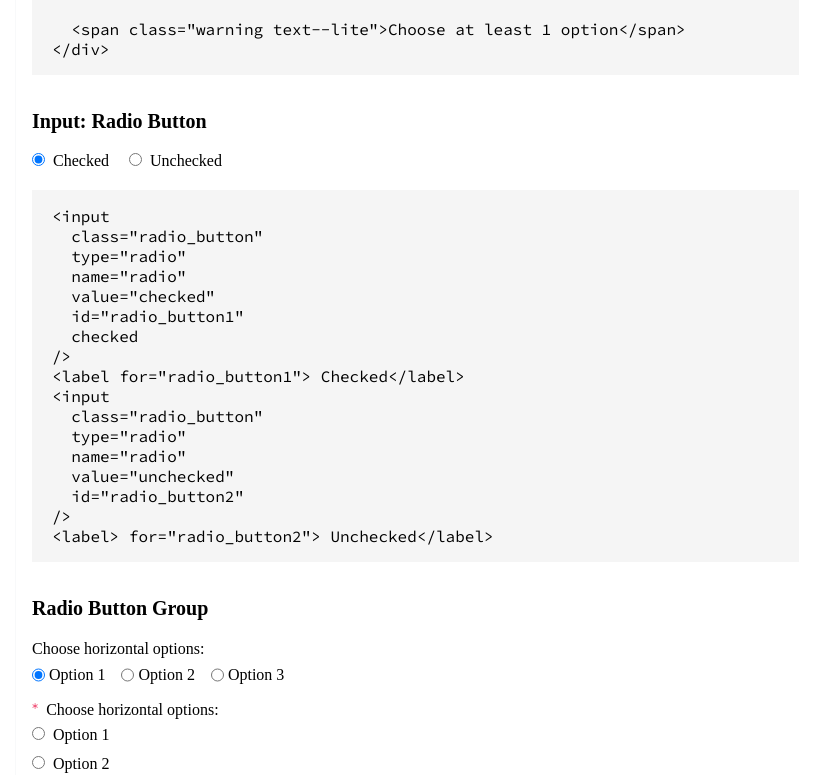
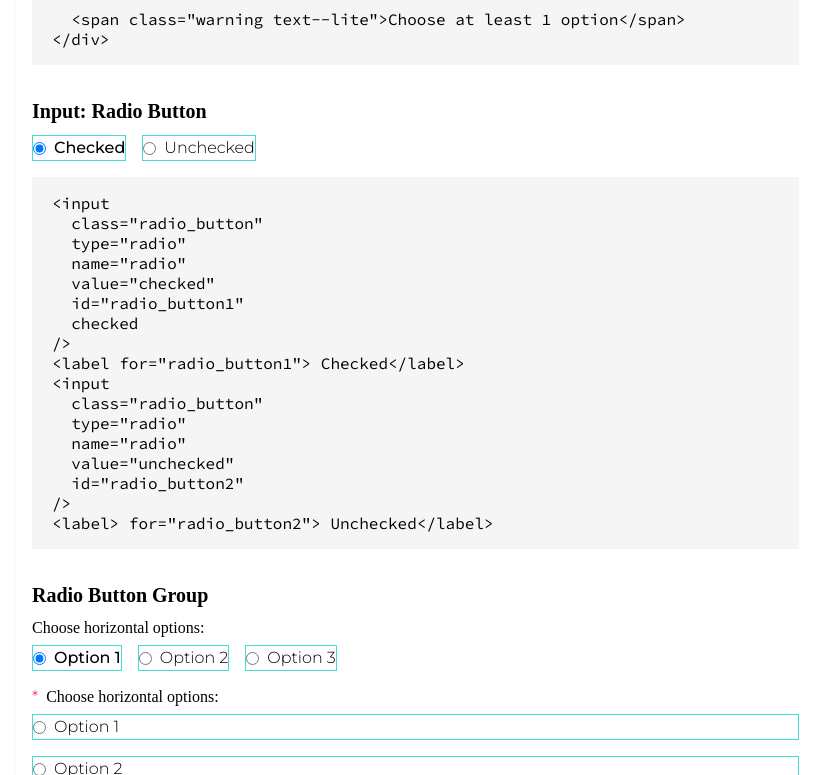
Before and after one commit to kenqefh/component-library-animations-a11y, a plain HTML site: page elements.html in a window 1280 px wide. Shown: the part 4340-5115 px from the top of the page, without its empty margins (305-1135 px from the left). Drawn offline with Linux system fonts and the light colour scheme; a web font is replaced by a local one.

Commit message:
radio button animation need to add efect appear in its field

```diff
--- a/css/components/article.css
+++ b/css/components/article.css
@@ -30,6 +30,16 @@
   gap: 16px;
 }
 
+.article__radio-button {
+  display: flex;
+  gap: 16px;
+}
+
+.article__radiobutton-group {
+  display: flex;
+  flex-direction: column;
+  gap: 16px;
+}
 /* modifiers */
 
 .article__example--bottom-align {
--- a/css/components/checkbox.css
+++ b/css/components/checkbox.css
@@ -5,7 +5,6 @@
   display: flex;
   gap: 8px;
   align-items: center;
-  border: 1px solid red;
 }
 
 .checkbox:active {
@@ -16,6 +15,6 @@
 
 @keyframes checkbox-animation {
   50% {
-    transform: translateY(-1px);
+    transform: translateY(-1px) translateX(-0.5px);
   }
 }
--- a/css/components/radio_button.css
+++ b/css/components/radio_button.css
@@ -1,14 +1,26 @@
 .radio_button {
-  margin-top: 8px;
-  margin-bottom: 8px;
+  font-family: var(--body-font);
+  font-weight: 300;
+  font-size: 16px;
+  line-height: 24px;
+
+  display: flex;
+  align-items: center;
+  gap: 8px;
+  border: 1px solid turquoise;
 }
-.radio_button:checked + label {
-  font-weight: 400;
+.radio_button > input[type="radio"]:checked + span {
+  font-weight: 500;
 }
 
-.radio_button + label {
-  margin-top: 8px;
-  margin-right: 16px;
-  margin-bottom: 8px;
-  padding-left: 4px;
+.radio_button:active {
+  animation-name: radio_button-animation;
+  animation-duration: 300ms;
+  animation-timing-function: ease-in;
 }
+
+@keyframes radio_button-animation {
+  50% {
+    transform: translateY(-1px) translateX(0.5px);
+  }
+}
--- a/css/components/radio_button_group.css
+++ b/css/components/radio_button_group.css
@@ -1,13 +1,12 @@
 .radiobutton_group {
   display: flex;
-  flex-wrap: wrap;
+  flex-direction: column;
+  gap: 8px;
 }
-.radiobutton_group--vertical {
+.radiobutton_group__inputs {
+  display: flex;
+  gap: 16px;
+}
+.radiobutton_group__inputs--vertical {
   flex-direction: column;
 }
-
-.radiobutton_group__description {
-  display: block;
-  width: 100%;
-  margin-top: 8px;
-}
--- a/elements.html
+++ b/elements.html
@@ -404,24 +404,26 @@
           <!-- Input: Radio Button -->
           <article class="article">
             <h3 class="article__title">Input: Radio Button</h3>
-            <div class="article__example">
+            <div class="article__radio-button">
+              <label class="radio_button">
                 <input
-                class="radio_button"
                   type="radio"
                   name="radio"
                   value="checked"
                   id="radio_button1"
                   checked
                 />
-              <label for="radio_button1"> Checked</label>
+                <span>Checked</span>
+              </label>
+              <label class="radio_button">
                 <input
-                class="radio_button"
                   type="radio"
                   name="radio"
                   value="unchecked"
                   id="radio_button2"
                 />
-              <label for="radio_button2"> Unchecked</label>
+                <span>Unchecked</span>
+              </label>
             </div>
             <pre class="article__code">
 <code class="code">&lt;input
@@ -447,75 +449,75 @@
           <!-- Radio Button Group -->
           <article class="article">
             <h3 class="article__title">Radio Button Group</h3>
-            <div class="article__example">
+            <div class="article__radiobutton-group">
               <div class="radiobutton_group">
-                <p class="radiobutton_group__description">
-                  Choose horizontal options:
-                </p>
+                <p>Choose horizontal options:</p>
 
+                <div class="radiobutton_group__inputs">
+                  <label class="radio_button">
                     <input
-                  class="radio_button"
                       type="radio"
                       name="radiobutton_group"
                       value="checked"
-                  id="radiobutton1"
                       checked
                     />
-                <label for="radiobutton1"> Option 1</label>
+                    <span>Option 1</span>
+                  </label>
 
+                  <label class="radio_button">
                     <input
-                  class="radio_button"
                       type="radio"
                       name="radiobutton_group"
                       value="checked"
-                  id="radiobutton2"
                     />
-                <label for="radiobutton2"> Option 2</label>
+                    <span>Option 2</span>
+                  </label>
 
+                  <label class="radio_button">
                     <input
-                  class="radio_button"
                       type="radio"
                       name="radiobutton_group"
                       value="checked"
-                  id="radiobutton3"
                     />
-                <label for="radiobutton3"> Option 3</label>
+                    <span>Option 3</span>
+                  </label>
+                </div>
               </div>
 
-              <div class="radiobutton_group radiobutton_group--vertical">
-                <p class="radiobutton_group__description">
-                  <span class="warning">*</span> Choose horizontal options:
-                </p>
-                <div>
+              <div class="radiobutton_group">
+                <p><span class="warning">*</span> Choose horizontal options:</p>
+
+                <div
+                  class="radiobutton_group__inputs radiobutton_group__inputs--vertical"
+                >
+                  <label class="radio_button">
                     <input
-                    class="radio_button"
                       type="radio"
                       name="radiobutton_group_vertical"
                       value="checked"
                       id="radiobutton11"
                     />
-                  <label for="radiobutton11"> Option 1</label>
-                </div>
+                    <span>Option 1</span>
+                  </label>
 
-                <div>
+                  <label class="radio_button">
                     <input
-                    class="radio_button"
                       type="radio"
                       name="radiobutton_group_vertical"
                       value="checked"
                       id="radiobutton12"
                     />
-                  <label for="radiobutton12"> Option 2</label>
-                </div>
-                <div>
+                    <span>Option 2</span>
+                  </label>
+                  <label class="radio_button">
                     <input
-                    class="radio_button"
                       type="radio"
                       name="radiobutton_group_vertical"
                       value="checked"
                       id="radiobutton13"
                     />
-                  <label for="radiobutton13"> Option 3</label>
+                    <span>Option 3</span>
+                  </label>
                 </div>
                 <span class="warning text--lite">Choose 1 option</span>
               </div>
```
Lines whose indentation alone changed are shown as unchanged.
